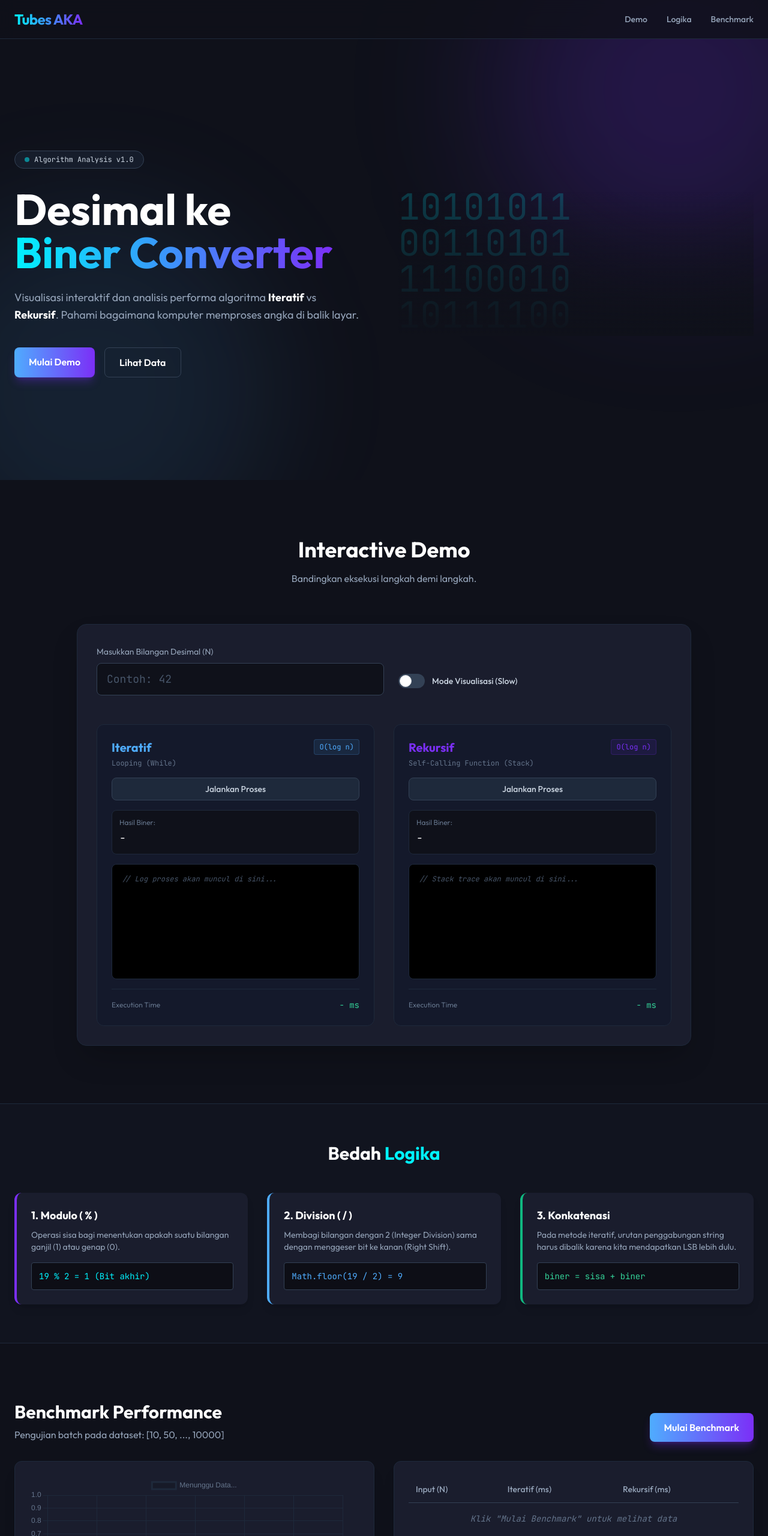
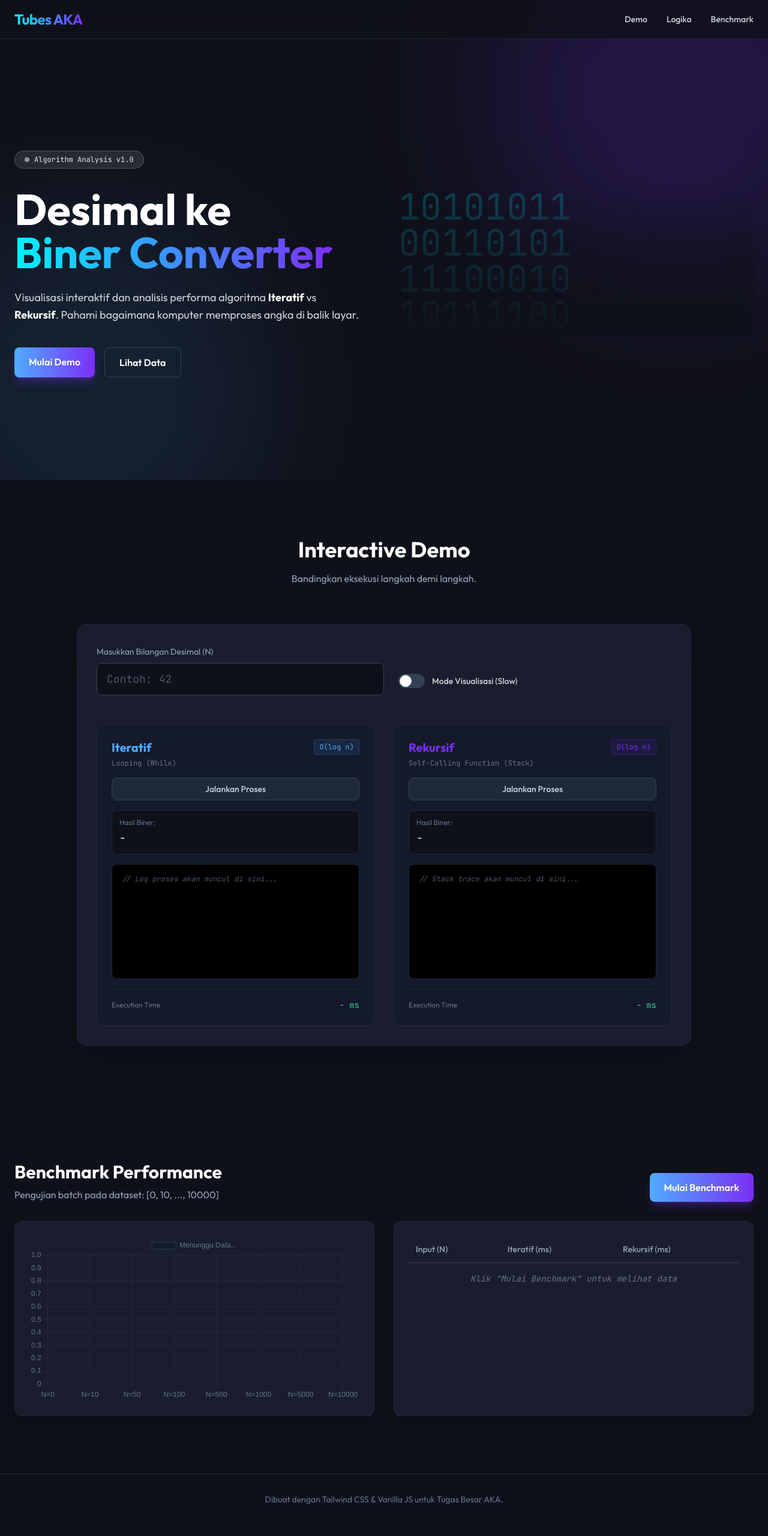
Before and after one commit to theepar/AKA_Iteratif_Rekursif, a plain HTML site: page index.html in a window 1280 px wide. Shown: the top 2560 px of the page at 60% size. Drawn offline with nearby package versions, Linux system fonts and the light colour scheme.

Commit message:
update color

```diff
--- a/index.html
+++ b/index.html
@@ -85,14 +85,14 @@
                 <div class="text-2xl font-bold gradient-text tracking-tight">Tubes AKA</div>
 
                 <!-- Desktop Menu -->
-                <div class="hidden md:flex space-x-8 text-sm font-medium text-slate-400">
-                    <a href="#demo" class="hover:text-accentCyan transition-colors">Demo</a>
-                    <a href="#logic" class="hover:text-accentCyan transition-colors">Logika</a>
-                    <a href="#benchmark" class="hover:text-accentCyan transition-colors">Benchmark</a>
+                <div class="hidden md:flex space-x-8 text-sm font-medium text-gray-300">
+                    <a href="#demo" class="hover:text-white transition-colors">Demo</a>
+                    <a href="#logic" class="hover:text-white transition-colors">Logika</a>
+                    <a href="#benchmark" class="hover:text-white transition-colors">Benchmark</a>
                 </div>
 
                 <!-- Mobile Menu Button -->
-                <button id="mobileMenuBtn" class="md:hidden text-slate-300 hover:text-white focus:outline-none">
+                <button id="mobileMenuBtn" class="md:hidden text-gray-300 hover:text-white focus:outline-none">
                     <svg class="w-6 h-6" fill="none" stroke="currentColor" viewBox="0 0 24 24">
                         <path stroke-linecap="round" stroke-linejoin="round" stroke-width="2"
                             d="M4 6h16M4 12h16M4 18h16"></path>
@@ -103,12 +103,10 @@
             <!-- Mobile Menu Overlay -->
             <div id="mobileMenu"
                 class="hidden absolute top-full left-0 w-full bg-bgDark/95 backdrop-blur-xl border-b border-slate-800 p-6 md:hidden flex flex-col space-y-4 shadow-2xl transition-all duration-300">
-                <a href="#demo"
-                    class="block text-slate-400 hover:text-accentCyan text-lg font-medium mobile-link">Demo</a>
-                <a href="#logic"
-                    class="block text-slate-400 hover:text-accentCyan text-lg font-medium mobile-link">Logika</a>
+                <a href="#demo" class="block text-gray-300 hover:text-white text-lg font-medium mobile-link">Demo</a>
+                <a href="#logic" class="block text-gray-300 hover:text-white text-lg font-medium mobile-link">Logika</a>
                 <a href="#benchmark"
-                    class="block text-slate-400 hover:text-accentCyan text-lg font-medium mobile-link">Benchmark</a>
+                    class="block text-gray-300 hover:text-white text-lg font-medium mobile-link">Benchmark</a>
             </div>
         </nav>
 
@@ -123,15 +121,15 @@
             <div class="container mx-auto px-6 grid md:grid-cols-2 gap-12 items-center relative z-10">
                 <div class="space-y-6">
                     <div
-                        class="inline-flex items-center space-x-2 bg-slate-800/50 border border-slate-700 rounded-full px-4 py-1.5 mb-2">
-                        <span class="w-2 h-2 rounded-full bg-accentCyan animate-pulse"></span>
-                        <span class="text-xs text-slate-300 font-mono">Algorithm Analysis v1.0</span>
+                        class="inline-flex items-center space-x-2 bg-white/10 border border-white/20 rounded-full px-4 py-1.5 mb-2">
+                        <span class="w-2 h-2 rounded-full bg-white animate-pulse"></span>
+                        <span class="text-xs text-gray-200 font-mono">Algorithm Analysis v1.0</span>
                     </div>
                     <h1 class="text-5xl md:text-7xl font-bold leading-tight">
                         Desimal ke <br>
                         <span class="gradient-text">Biner Converter</span>
                     </h1>
-                    <p class="text-lg text-slate-400 max-w-xl leading-relaxed">
+                    <p class="text-lg text-gray-300 max-w-xl leading-relaxed">
                         Visualisasi interaktif dan analisis performa algoritma
                         <strong class="text-white">Iteratif</strong> vs <strong class="text-white">Rekursif</strong>.
                         Pahami bagaimana komputer memproses angka di balik layar.
@@ -175,7 +173,7 @@
                                     class="w-11 h-6 bg-slate-700 peer-focus:outline-none peer-focus:ring-2 peer-focus:ring-accentPurple rounded-full peer peer-checked:after:translate-x-full peer-checked:after:border-white after:content-[''] after:absolute after:top-[2px] after:left-[2px] after:bg-white after:border-gray-300 after:border after:rounded-full after:h-5 after:w-5 after:transition-all peer-checked:bg-accentPurple">
                                 </div>
                                 <span
-                                    class="ml-3 text-sm font-medium text-slate-300 group-hover:text-white transition-colors">Mode
+                                    class="ml-3 text-sm font-medium text-gray-300 group-hover:text-white transition-colors">Mode
                                     Visualisasi (Slow)</span>
                             </label>
                         </div>
@@ -261,49 +259,11 @@
             </div>
         </section>
 
-        <section id="logic" class="py-16 bg-bgCard/30 border-y border-slate-800">
-            <div class="container mx-auto px-6">
-                <h2 class="text-3xl font-bold mb-12 text-center">Bedah <span class="text-accentCyan">Logika</span></h2>
-
-                <div class="grid md:grid-cols-3 gap-8">
-                    <div class="bg-bgCard p-6 rounded-xl border-l-4 border-accentPurple shadow-lg">
-                        <h3 class="text-lg font-bold mb-2">1. Modulo ( % )</h3>
-                        <p class="text-sm text-slate-400 mb-4">Operasi sisa bagi menentukan apakah suatu bilangan ganjil
-                            (1) atau genap (0).</p>
-                        <code
-                            class="block bg-black/50 p-3 rounded text-accentCyan font-mono text-sm border border-slate-700">
-                        19 % 2 = 1 (Bit akhir)
-                    </code>
-                    </div>
-
-                    <div class="bg-bgCard p-6 rounded-xl border-l-4 border-accentBlue shadow-lg">
-                        <h3 class="text-lg font-bold mb-2">2. Division ( / )</h3>
-                        <p class="text-sm text-slate-400 mb-4">Membagi bilangan dengan 2 (Integer Division) sama dengan
-                            menggeser bit ke kanan (Right Shift).</p>
-                        <code
-                            class="block bg-black/50 p-3 rounded text-accentBlue font-mono text-sm border border-slate-700">
-                        Math.floor(19 / 2) = 9
-                    </code>
-                    </div>
-
-                    <div class="bg-bgCard p-6 rounded-xl border-l-4 border-emerald-500 shadow-lg">
-                        <h3 class="text-lg font-bold mb-2">3. Konkatenasi</h3>
-                        <p class="text-sm text-slate-400 mb-4">Pada metode iteratif, urutan penggabungan string harus
-                            dibalik karena kita mendapatkan LSB lebih dulu.</p>
-                        <code
-                            class="block bg-black/50 p-3 rounded text-emerald-400 font-mono text-sm border border-slate-700">
-                        biner = sisa + biner
-                    </code>
-                    </div>
-                </div>
-            </div>
-        </section>
-
         <section id="benchmark" class="py-24 container mx-auto px-6">
             <div class="flex flex-col md:flex-row justify-between items-end mb-8">
                 <div class="mb-6 md:mb-0">
                     <h2 class="text-3xl font-bold mb-2">Benchmark Performance</h2>
-                    <p class="text-slate-400">Pengujian batch pada dataset: [10, 50, ..., 10000]</p>
+                    <p class="text-slate-400">Pengujian batch pada dataset: [0, 10, ..., 10000]</p>
                 </div>
                 <button onclick="runBenchmark()" class="btn-primary w-full md:w-auto">
                     Mulai Benchmark
--- a/script.js
+++ b/script.js
@@ -1,5 +1,5 @@
 
-const dataset = [10, 50, 100, 500, 1000, 5000, 10000];
+const dataset = [0, 10, 50, 100, 500, 1000, 5000, 10000];
 let performanceChart = null;
 const sleep = (ms) => new Promise(r => setTimeout(r, ms));
 
@@ -209,9 +209,9 @@ function updateTable(iter, recur) {
         const tr = document.createElement('tr');
         tr.className = 'border-b border-slate-800 hover:bg-slate-800/50 transition-colors';
         tr.innerHTML = `
-                    <td class="p-3 text-slate-300">${n}</td>
-                    <td class="p-3 text-accentBlue">${iter[i].toFixed(6)}</td>
-                    <td class="p-3 text-accentPurple">${recur[i].toFixed(6)}</td>
+                    <td class="p-3 text-white font-bold">${n}</td>
+                    <td class="p-3 text-white">${iter[i].toFixed(6)}</td>
+                    <td class="p-3 text-gray-400">${recur[i].toFixed(6)}</td>
                 `;
         tbody.appendChild(tr);
     });
```
Also changed, not shown: 1 other file.
